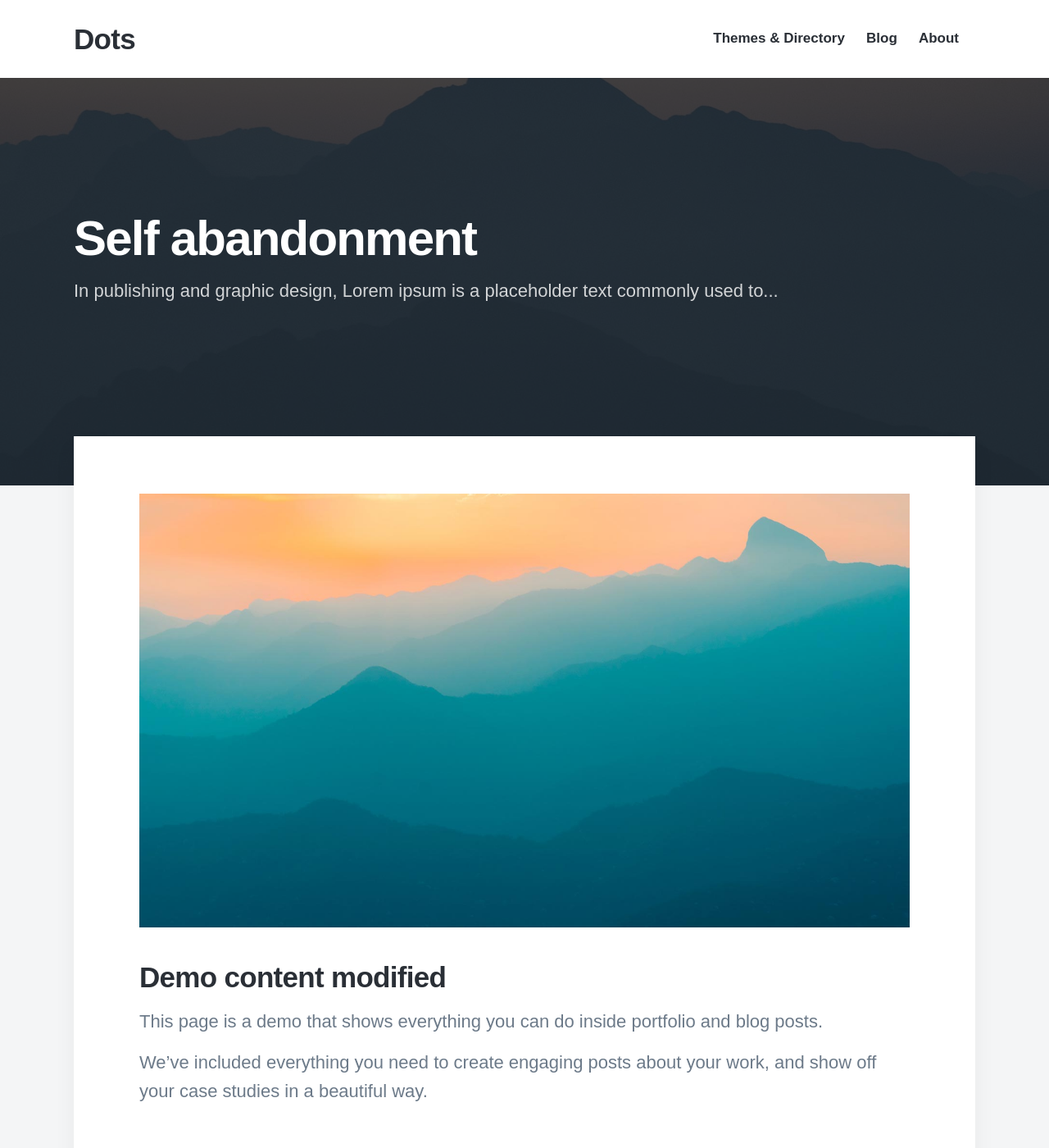
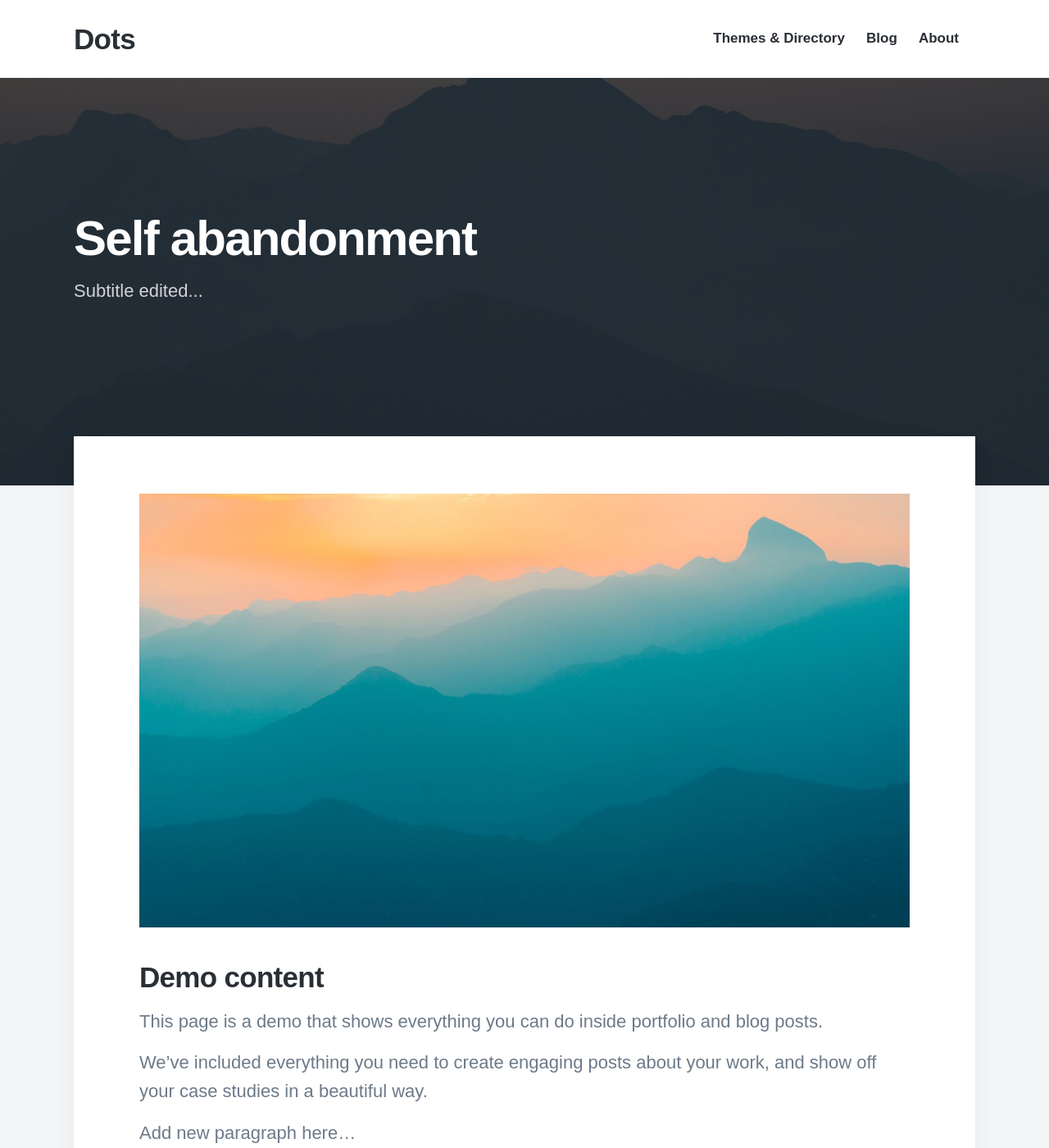
Before and after one commit to pr3ssh/dots, a Jekyll site: the page built from _projects/self-abandonment.md, in a window 1280 px wide and 1400 px high. Shown: the whole window at 82% size. Built offline with Jekyll 4.4.1, drawn with Linux system fonts in a browser that asks for light colours; nearby versions of some CDN libraries; some web fonts are replaced.

Commit message:
Update self-abandonment.md

```diff
--- a/_projects/self-abandonment.md
+++ b/_projects/self-abandonment.md
@@ -1,14 +1,16 @@
 ---
 title: 'Self abandonment'
-subtitle: 'In publishing and graphic design, Lorem ipsum is a placeholder text commonly used to...'
-description: 'In publishing and graphic design, Lorem ipsum is a placeholder text commonly used to...'
+subtitle: 'Subtitle edited...'
+description: 'Subtitle edited...'
 featured_image: '/images/demo/demo-square.jpg'
 ---
 
 ![](/images/demo/demo-landscape.jpg)
 
-## Demo content modified
+## Demo content
 
 This page is a demo that shows everything you can do inside portfolio and blog posts.
 
 We've included everything you need to create engaging posts about your work, and show off your case studies in a beautiful way.
+
+Add new paragraph here...
```
